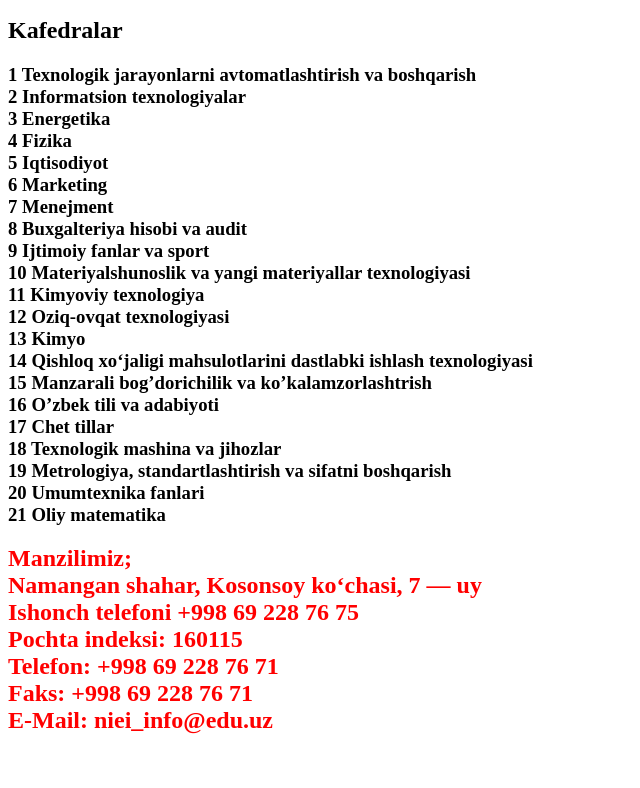
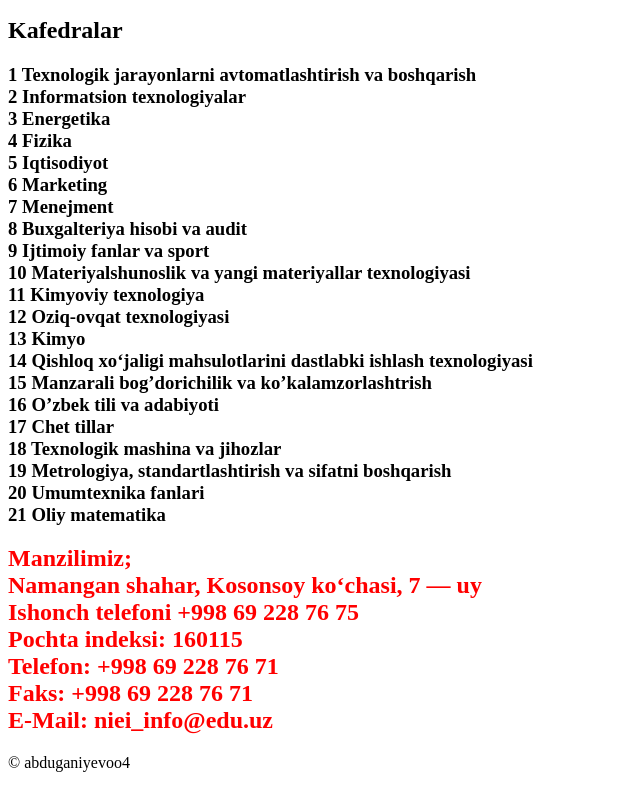
Before and after one commit to abduganiyevoo4/web-dasturlash, a plain HTML site: page index.html in a window 1280 px wide. Shown: the part 9410-10198 px from the top of the page, without its empty margins (0-640 px from the left). Before the commit the page ends 10164 px from the top, so only its background shows below. Drawn offline with Linux system fonts and the light colour scheme.

Commit message:
Add files via upload

```diff
--- a/index.html
+++ b/index.html
@@ -352,6 +352,9 @@ Faks: +998 69 228 76 71 <br>
 
 E-Mail: niei_info@edu.uz
 </h2>
+<footer>
+    <p>&copy; abduganiyevoo4</p>
+</footer>
 
 </body>
 </html>
```
